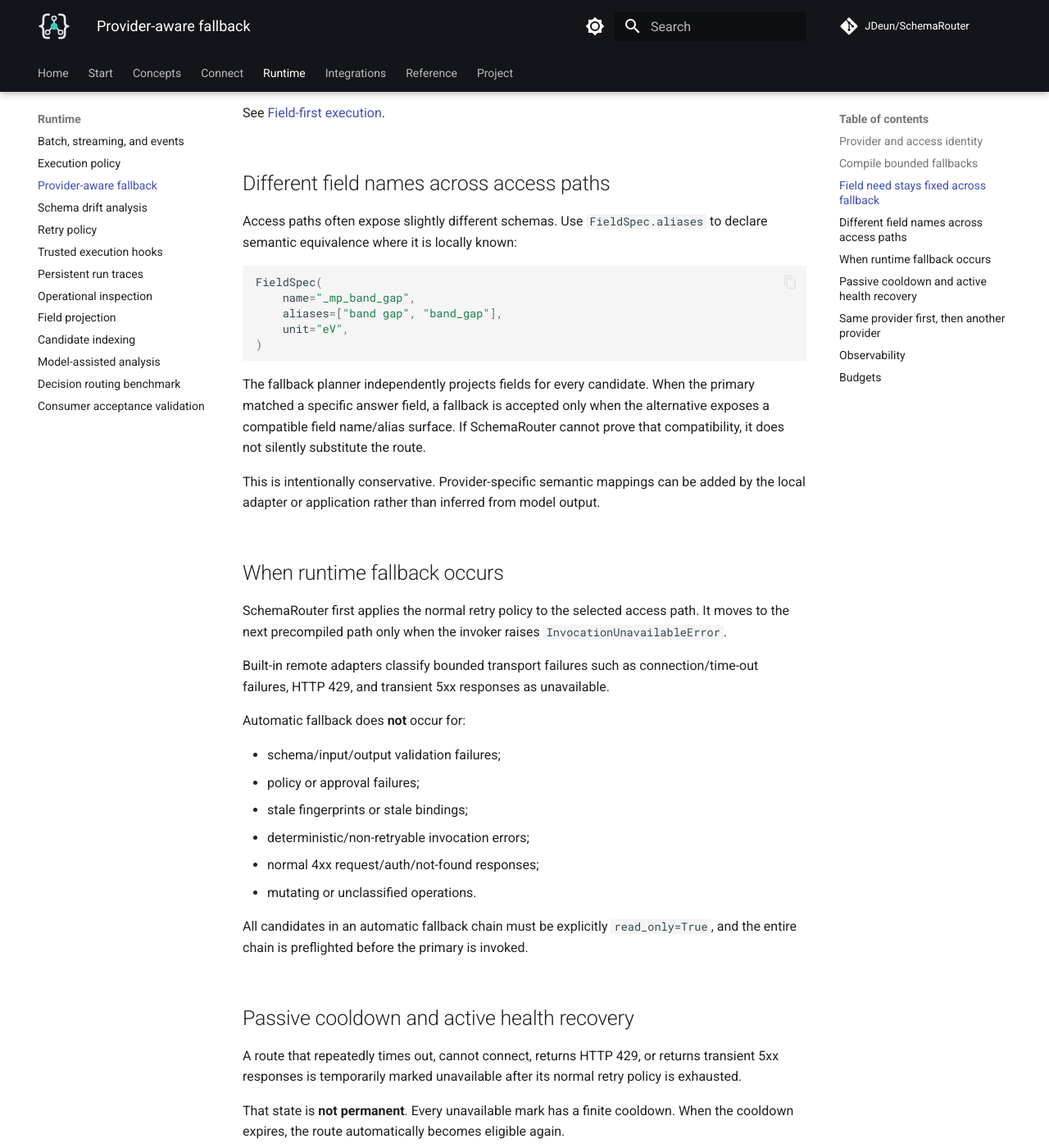
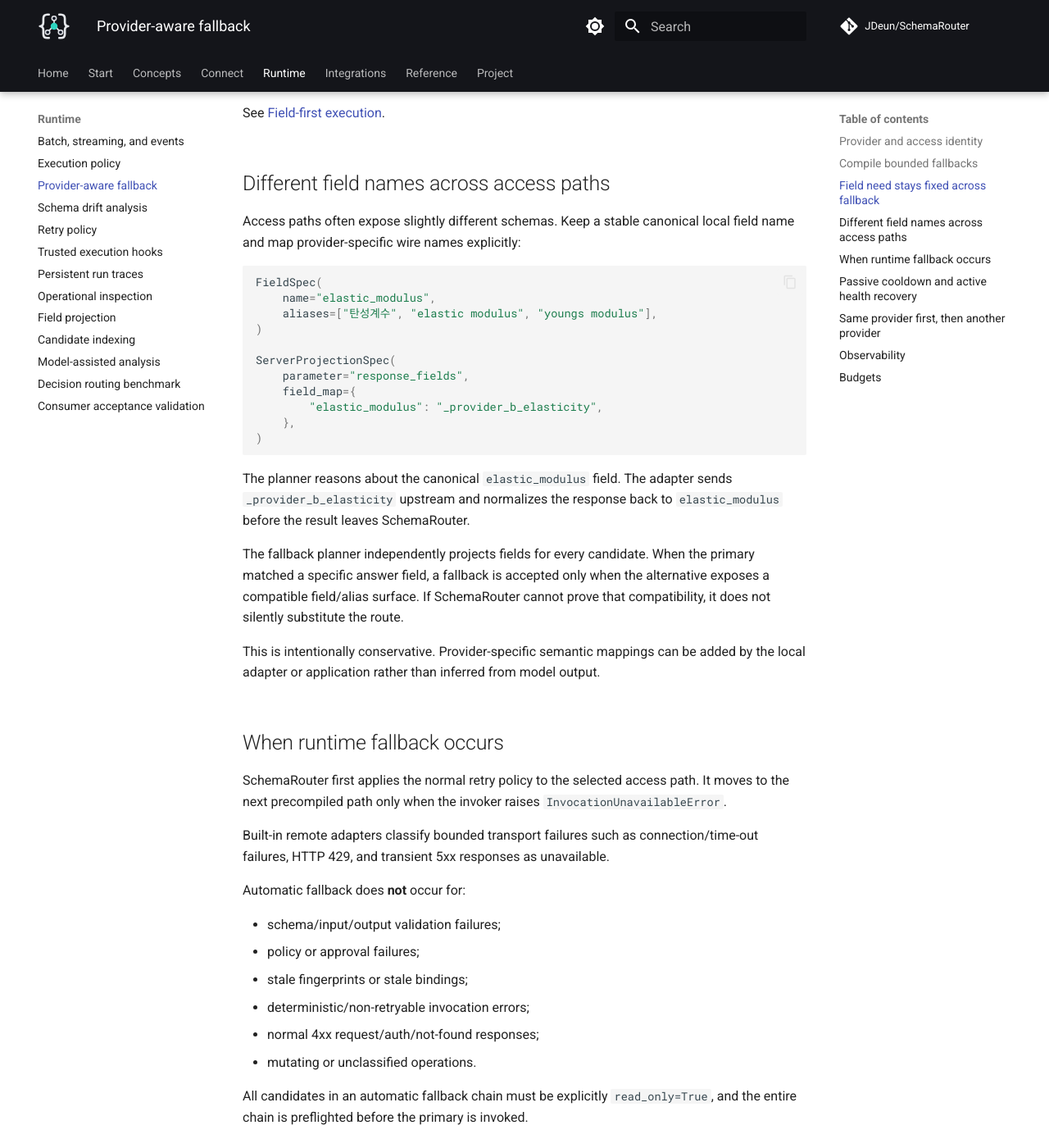
Before and after one commit to JDeun/SchemaRouter, an MkDocs documentation site: the page built from docs/guides/provider-fallback.md, in a window 1280 px wide and 1400 px high, scrolled down 2424 px. Shown: the whole window at 82% size. Built offline with MkDocs 1.6.1 and Material for MkDocs 9.7.7, drawn with Linux system fonts in a browser that asks for light colours; comment, search, counter and statistics services are not loaded; some of the changed text lies outside the part shown.

Commit message:
docs: document provider-neutral canonical field mapping

````diff
--- a/docs/guides/provider-fallback.md
+++ b/docs/guides/provider-fallback.md
@@ -109,20 +109,30 @@ See [Field-first execution](../concepts/field-first-execution.md).
 
 ## Different field names across access paths
 
-Access paths often expose slightly different schemas. Use `FieldSpec.aliases` to declare semantic
-equivalence where it is locally known:
+Access paths often expose slightly different schemas. Keep a stable canonical local field name and
+map provider-specific wire names explicitly:
 
 ```python
 FieldSpec(
-    name="_mp_band_gap",
-    aliases=["band gap", "band_gap"],
-    unit="eV",
+    name="elastic_modulus",
+    aliases=["탄성계수", "elastic modulus", "youngs modulus"],
+)
+
+ServerProjectionSpec(
+    parameter="response_fields",
+    field_map={
+        "elastic_modulus": "_provider_b_elasticity",
+    },
 )
 ```
 
+The planner reasons about the canonical `elastic_modulus` field. The adapter sends
+`_provider_b_elasticity` upstream and normalizes the response back to `elastic_modulus` before
+the result leaves SchemaRouter.
+
 The fallback planner independently projects fields for every candidate. When the primary matched a
 specific answer field, a fallback is accepted only when the alternative exposes a compatible
-field name/alias surface. If SchemaRouter cannot prove that compatibility, it does not silently
+field/alias surface. If SchemaRouter cannot prove that compatibility, it does not silently
 substitute the route.
 
 This is intentionally conservative. Provider-specific semantic mappings can be added by the local
@@ -150,8 +160,10 @@ chain is preflighted before the primary is invoked.
 
 ## Passive cooldown and active health recovery
 
-A route that repeatedly times out, cannot connect, returns HTTP 429, or returns transient 5xx
-responses is temporarily marked unavailable after its normal retry policy is exhausted.
+A route that times out, cannot connect, returns HTTP 429, or returns transient 5xx responses is
+temporarily marked unavailable after its normal retry policy is exhausted. Known-unavailable paths
+are excluded from later planner candidate surfaces, so the router can choose a healthy alternative
+as the primary path instead of paying the same failed network wait on every question.
 
 That state is **not permanent**. Every unavailable mark has a finite cooldown. When the cooldown
 expires, the route automatically becomes eligible again.
````
